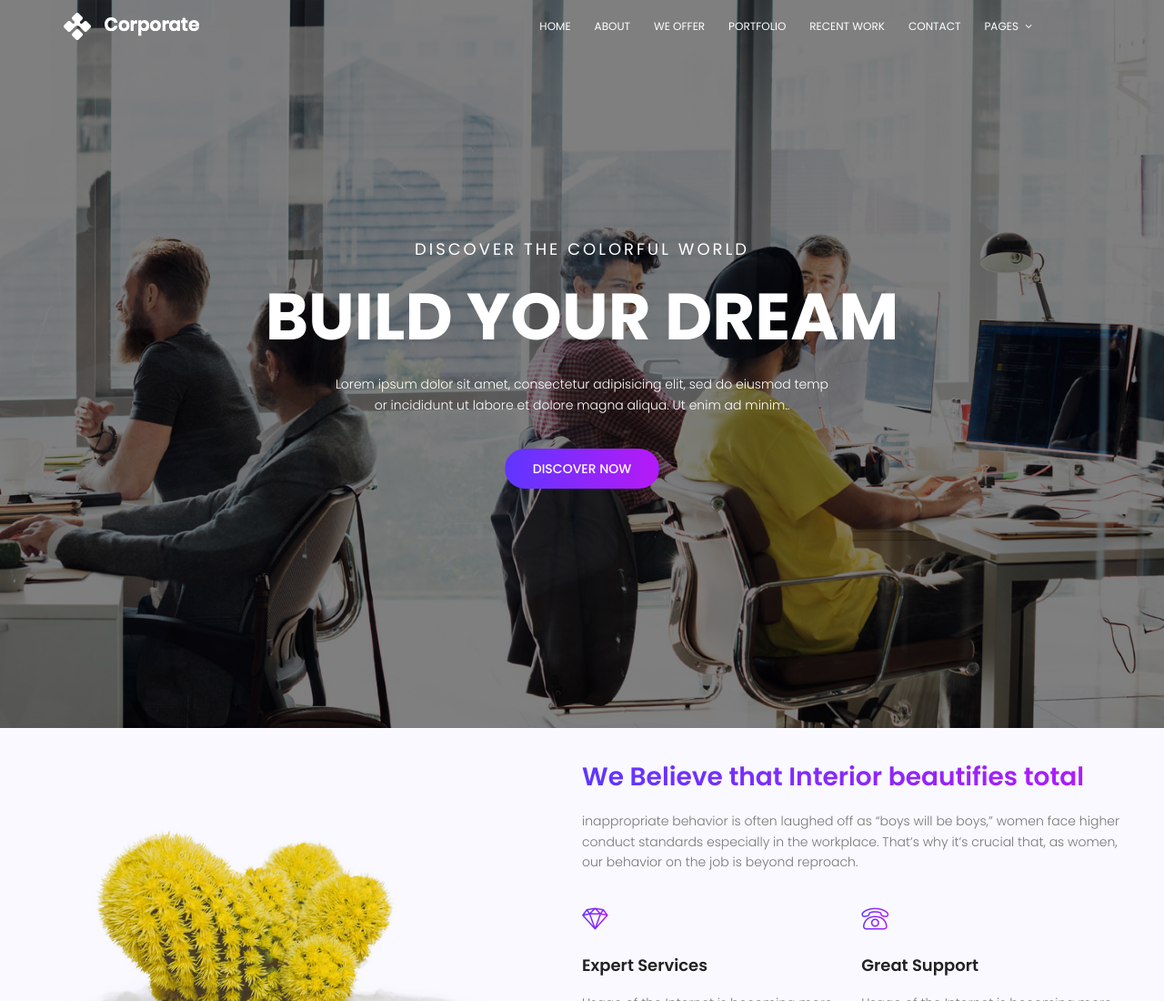
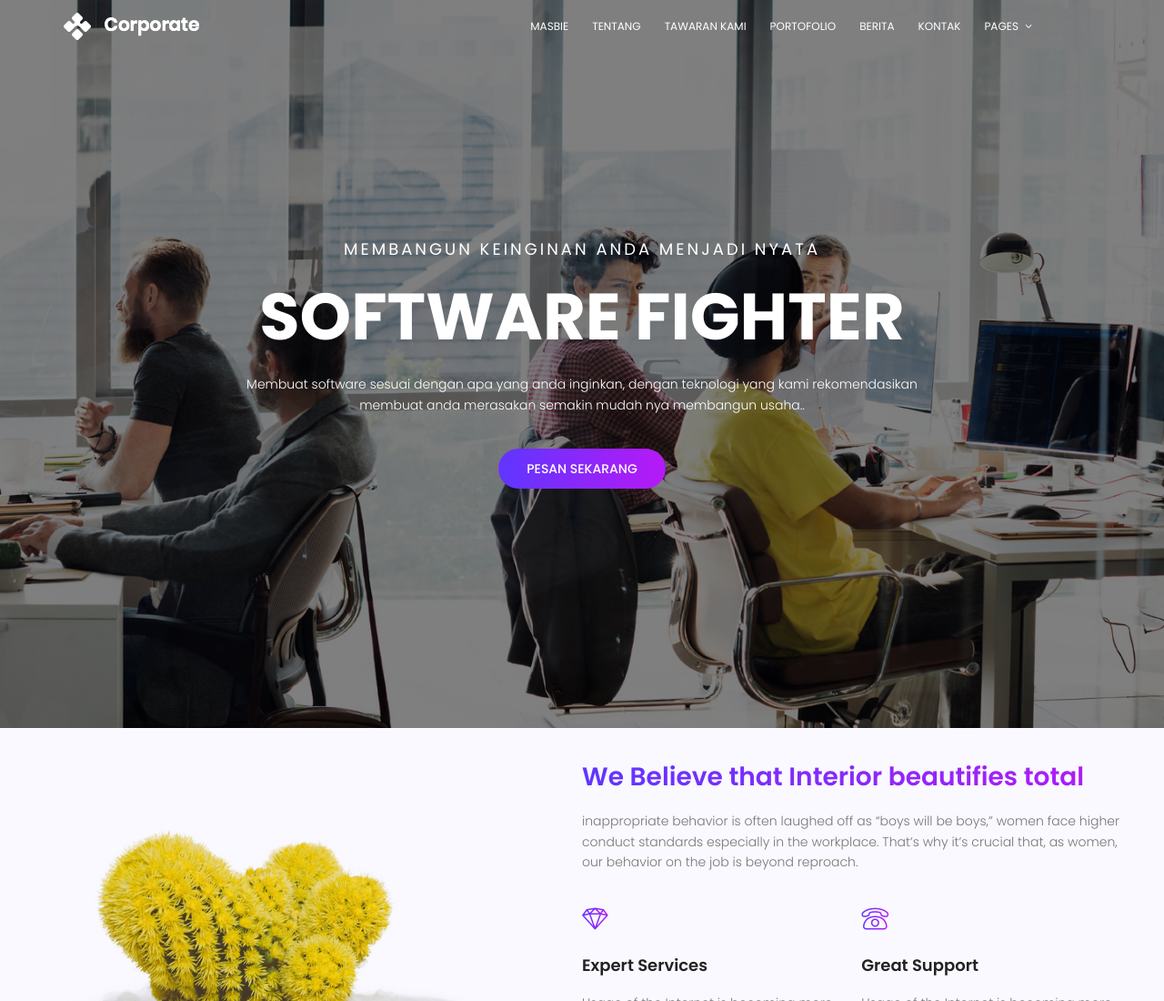
Before and after one commit to Daneswara/Masbie, a plain HTML site: page index.html in a window 1280 px wide. Shown: the top 1100 px of the page at 91% size. Drawn offline with nearby package versions, Linux system fonts and the light colour scheme; some packages are replaced by stand-ins of ours.

Commit message:
halaman masbie

```diff
--- a/index.html
+++ b/index.html
@@ -14,7 +14,7 @@
 		<!-- meta character set -->
 		<meta charset="UTF-8">
 		<!-- Site Title -->
-		<title>Corporate</title>
+		<title>Masbie</title>
 
 		<link href="https://fonts.googleapis.com/css?family=Poppins:100,200,400,300,500,600,700" rel="stylesheet">
 			<!--
@@ -31,7 +31,7 @@
 		</head>
 		<body>
 
-			  <header id="header" id="home">
+			  <header id="header" id="home-header">
 			    <div class="container">
 			    	<div class="row align-items-center justify-content-between d-flex">
 				      <div id="logo">
@@ -39,12 +39,12 @@
 				      </div>
 				      <nav id="nav-menu-container">
 				        <ul class="nav-menu">
-				          <li class="menu-active"><a href="#home">Home</a></li>
-				          <li><a href="#about">About</a></li>
-				          <li><a href="#offer">we offer</a></li>
-				          <li><a href="#portfolio">Portfolio</a></li>
-				          <li><a href="#work">Recent Work</a></li>
-				          <li><a href="#contact">Contact</a></li>
+				          <li class="menu-active"><a href="#home">Masbie</a></li>
+				          <li><a href="#about">Tentang</a></li>
+				          <li><a href="#offer">Tawaran Kami</a></li>
+				          <li><a href="#portfolio">Portofolio</a></li>
+				          <li><a href="#work">Berita</a></li>
+				          <li><a href="#contact">Kontak</a></li>
 				          <li class="menu-has-children"><a href="">Pages</a>
 				            <ul>
 				              <li><a href="generic.html">Generic</a></li>
@@ -63,15 +63,15 @@
 				<div class="container">
 					<div class="row fullscreen d-flex align-items-center justify-content-start">
 						<div class="banner-content col-lg-12 col-md-12">
-							<h4 class="text-white text-uppercase">Discover the Colorful World</h4>
+							<h4 class="text-white text-uppercase">Membangun keinginan anda menjadi nyata</h4>
 							<h1 class="text-uppercase">
-								Build Your Dream
+								Software Fighter
 							</h1>
 							<p class="text-white pt-20 pb-20">
-								Lorem ipsum dolor sit amet, consectetur adipisicing elit, sed do eiusmod temp <br>
-								or incididunt ut labore et dolore magna aliqua. Ut enim ad minim..
+								Membuat software sesuai dengan apa yang anda inginkan, dengan teknologi yang kami rekomendasikan<br>
+								membuat anda merasakan semakin mudah nya membangun usaha..
 							</p>
-							<a href="#" class="primary-btn header-btn text-uppercase">Discover Now</a>
+							<a href="#" class="primary-btn header-btn text-uppercase">Pesan Sekarang</a>
 						</div>
 					</div>
 				</div>
```
